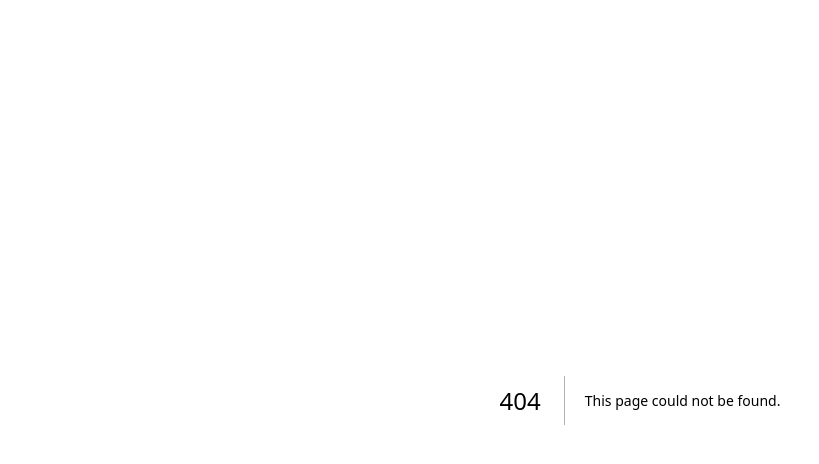
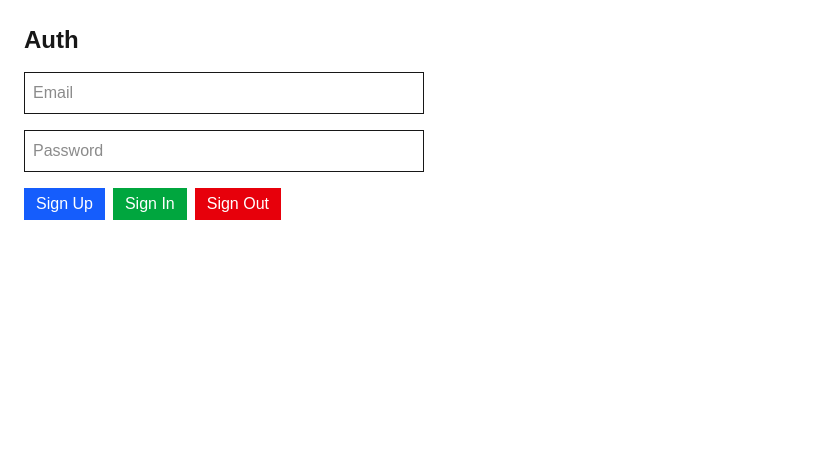
Before and after one commit to Misho-1019/AI-Powered-Knowledge-Base, a Next.js app: page /auth in a window 1280 px wide. Before the commit this address had no page. Shown: the top 464 px of the page, without its empty margins (0-819 px from the left). Built offline with nearby package versions, Linux system fonts and the light colour scheme; no server answers.

Commit message:
Implement basic Supabase email authentication UI

```diff
--- /dev/null
+++ b/src/app/auth/page.tsx
@@ -0,0 +1,87 @@
+"use client"
+
+import { supabase } from "@/lib/supabaseClient";
+import { useEffect, useState } from "react"
+
+export default function AuthPage() {
+    const [email, setEmail] = useState('');
+    const [password, setPassword] = useState('');
+    const [user, setUser] = useState<any>(null);
+    const [message, setMessage] = useState('');
+
+    useEffect(() => {
+        const getUser = async () => {
+            const { data } = await supabase.auth.getUser();
+            setUser(data.user)
+        }
+    }, [])
+
+    const signUp = async () => {
+        const { error } = await supabase.auth.signUp({ email, password })
+
+        if(error) setMessage(error.message);
+        else setMessage('Signed Up successfully');
+    }
+
+    const signIn = async () => {
+        const { error } = await supabase.auth.signInWithPassword({ email, password })
+
+        if (error) setMessage(error.message);
+        else {
+            setMessage('Signed In successfully!')
+
+            const { data } = await supabase.auth.getUser();
+
+            setUser(data.user)
+        }
+    }
+
+    const signOut = async () => {
+        await supabase.auth.signOut()
+
+        setUser(null)
+
+        setMessage('Signed Out')
+    }
+
+    return (
+        <main className="p-6 space-y-4 max-w-md">
+          <h1 className="text-2xl font-semibold">Auth</h1>
+
+          <input
+            className="border p-2 w-full"
+            placeholder="Email"
+            value={email}
+            onChange={(e) => setEmail(e.target.value)}
+          />
+
+          <input
+            className="border p-2 w-full"
+            type="password"
+            placeholder="Password"
+            value={password}
+            onChange={(e) => setPassword(e.target.value)}
+          />
+
+          <div className="flex gap-2">
+            <button onClick={signUp} className="bg-blue-600 text-white px-3 py-1">
+              Sign Up
+            </button>
+            <button onClick={signIn} className="bg-green-600 text-white px-3 py-1">
+              Sign In
+            </button>
+            <button onClick={signOut} className="bg-red-600 text-white px-3 py-1">
+              Sign Out
+            </button>
+          </div>
+
+          {message && <p className="text-sm">{message}</p>}
+
+          {user && (
+            <pre className="bg-slate-100 p-4 text-xs">
+              {JSON.stringify(user, null, 2)}
+            </pre>
+          )}
+        </main>
+    )
+}
```
